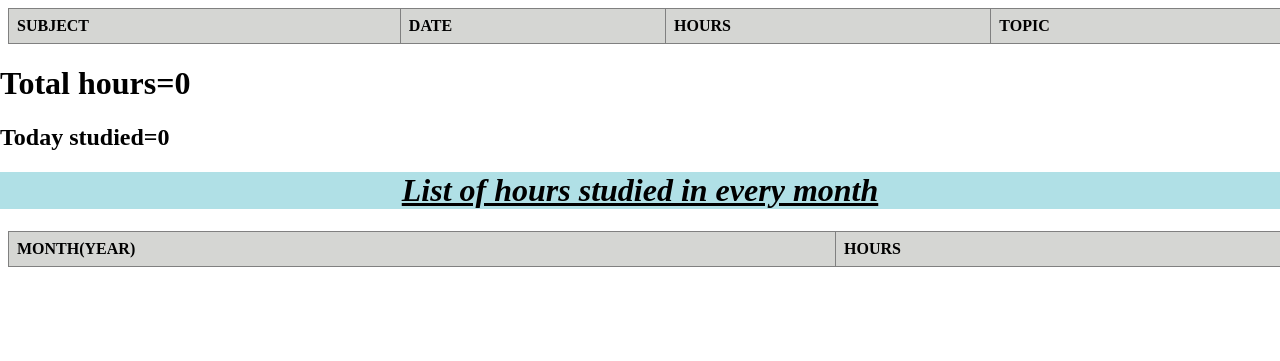
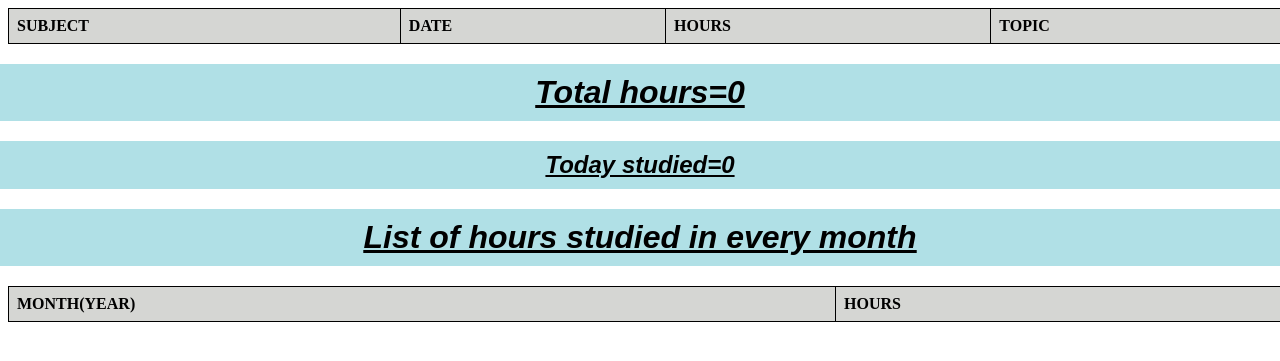
Before and after one commit to manjunathdp/Student-Study-Tracker-Web-Application, a PHP site: page /search.php in a window 1280 px wide. Shown: the top 361 px of the page. Run offline with PHP 8.4, Linux system fonts and the light colour scheme; data that the repository does not hold is empty.

Commit message:
Update table.css

```diff
--- a/table.css
+++ b/table.css
@@ -10,19 +10,33 @@
             cursor: pointer;
             width: 100%;
 			border-collapse:collapse;
+            border:1px solid black
           }
 		  th{
 			color:black;
 			text-align:left;
 			padding:8px;
 			background-color:rgb(213, 214, 211);
+            border:1px solid black
 		  }
 		  td{
 
 			text-align:left;
 			padding:8px;
+            border:1px solid black
 		  }
 		  tr:nth-child(even){
 			color:black;
 			background-color:rgb(227, 216, 170);
+            border:1px solid black
 		  }
+
+        h1, h2, h3 {
+    background-color: powderblue;
+    text-align: center;
+    font-style: italic;
+    text-decoration: underline;
+    padding: 10px;
+    margin: 20px 0;
+    font-family: Arial, sans-serif;
+}
```
